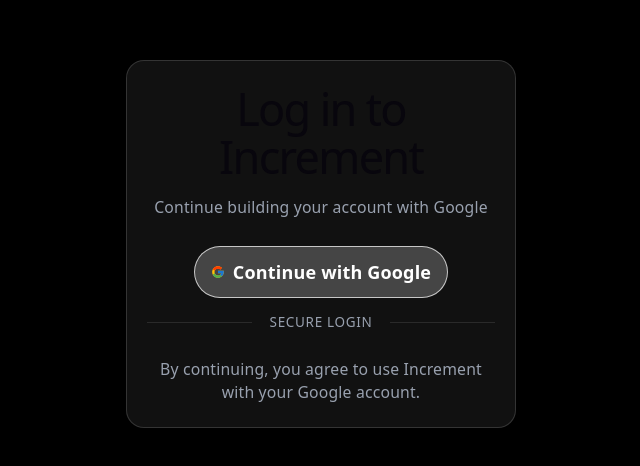
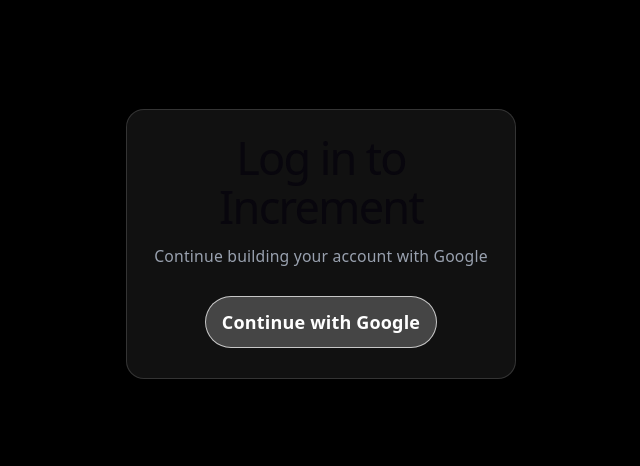
Before and after one commit to KenjiTroy/Increment, a React (Vite) app in the folder increment/: page / in a window 1280 px wide. Shown: the part 156-622 px from the top of the page, without its empty margins (319-959 px from the left). Built offline with nearby package versions, Linux system fonts and the light colour scheme; no server answers.

Commit message:
url change

```diff
--- a/increment/src/App.jsx
+++ b/increment/src/App.jsx
@@ -4,29 +4,49 @@
 
 export default function App() {
   const [user, setUser] = useState(null)
+  const [loading, setLoading] = useState(true)
 
   useEffect(() => {
-    supabase.auth.getUser().then(({ data }) => {
-      setUser(data.user ?? null)
-    })
+    const getSession = async () => {
+      const { data, error } = await supabase.auth.getSession()
+      if (error) console.error(error)
+      setUser(data.session?.user ?? null)
+      setLoading(false)
+    }
+
+    getSession()
 
     const {
       data: { subscription },
     } = supabase.auth.onAuthStateChange((_event, session) => {
       setUser(session?.user ?? null)
+      setLoading(false)
     })
 
     return () => subscription.unsubscribe()
   }, [])
 
   const signInWithGoogle = async () => {
-    await supabase.auth.signInWithOAuth({
+    const { error } = await supabase.auth.signInWithOAuth({
       provider: 'google',
+      options: {
+        redirectTo: window.location.origin,
+      },
     })
+
+    if (error) console.error('Google sign-in error:', error.message)
   }
 
   const signOut = async () => {
     await supabase.auth.signOut()
+  }
+
+  if (loading) {
+    return (
+      <div className="bg-black text-white min-h-screen flex items-center justify-center">
+        Loading...
+      </div>
+    )
   }
 
   if (user) {
@@ -93,45 +113,8 @@
               fontWeight: 600,
             }}
           >
-            <svg
-              xmlns="http://www.w3.org/2000/svg"
-              viewBox="0 0 48 48"
-              width="14"
-              height="14"
-              style={{ flexShrink: 0 }}
-            >
-              <path
-                fill="#FFC107"
-                d="M43.611 20.083H42V20H24v8h11.303C33.653 32.657 29.244 36 24 36c-6.627 0-12-5.373-12-12S17.373 12 24 12c3.059 0 5.842 1.154 7.955 3.045l5.657-5.657C34.053 6.053 29.277 4 24 4 12.955 4 4 12.955 4 24s8.955 20 20 20 20-8.955 20-20c0-1.341-.138-2.65-.389-3.917z"
-              />
-              <path
-                fill="#FF3D00"
-                d="M6.306 14.691l6.571 4.819C14.655 16.108 18.961 13 24 13c3.059 0 5.842 1.154 7.955 3.045l5.657-5.657C34.053 6.053 29.277 4 24 4 16.318 4 9.656 8.337 6.306 14.691z"
-              />
-              <path
-                fill="#4CAF50"
-                d="M24 44c5.166 0 9.86-1.977 13.409-5.192l-6.19-5.238C29.17 35.091 26.715 36 24 36c-5.223 0-9.618-3.317-11.283-7.946l-6.522 5.025C9.505 39.556 16.227 44 24 44z"
-              />
-              <path
-                fill="#1976D2"
-                d="M43.611 20.083H42V20H24v8h11.303c-.793 2.41-2.342 4.457-4.387 5.57l.003-.002 6.19 5.238C36.971 39.205 44 34 44 24c0-1.341-.138-2.65-.389-3.917z"
-              />
-            </svg>
             Continue with Google
           </button>
-
-          <div className="flex items-center gap-4 py-2">
-            <div className="h-px bg-[#2a2a2a] flex-1" />
-            <span className="text-xs text-gray-400 uppercase tracking-wider">
-              Secure login
-            </span>
-            <div className="h-px bg-[#2a2a2a] flex-1" />
-          </div>
-
-          <p className="text-center text-sm text-gray-400">
-            By continuing, you agree to use Increment with your Google
-            account.
-          </p>
         </div>
       </div>
     </div>
```
